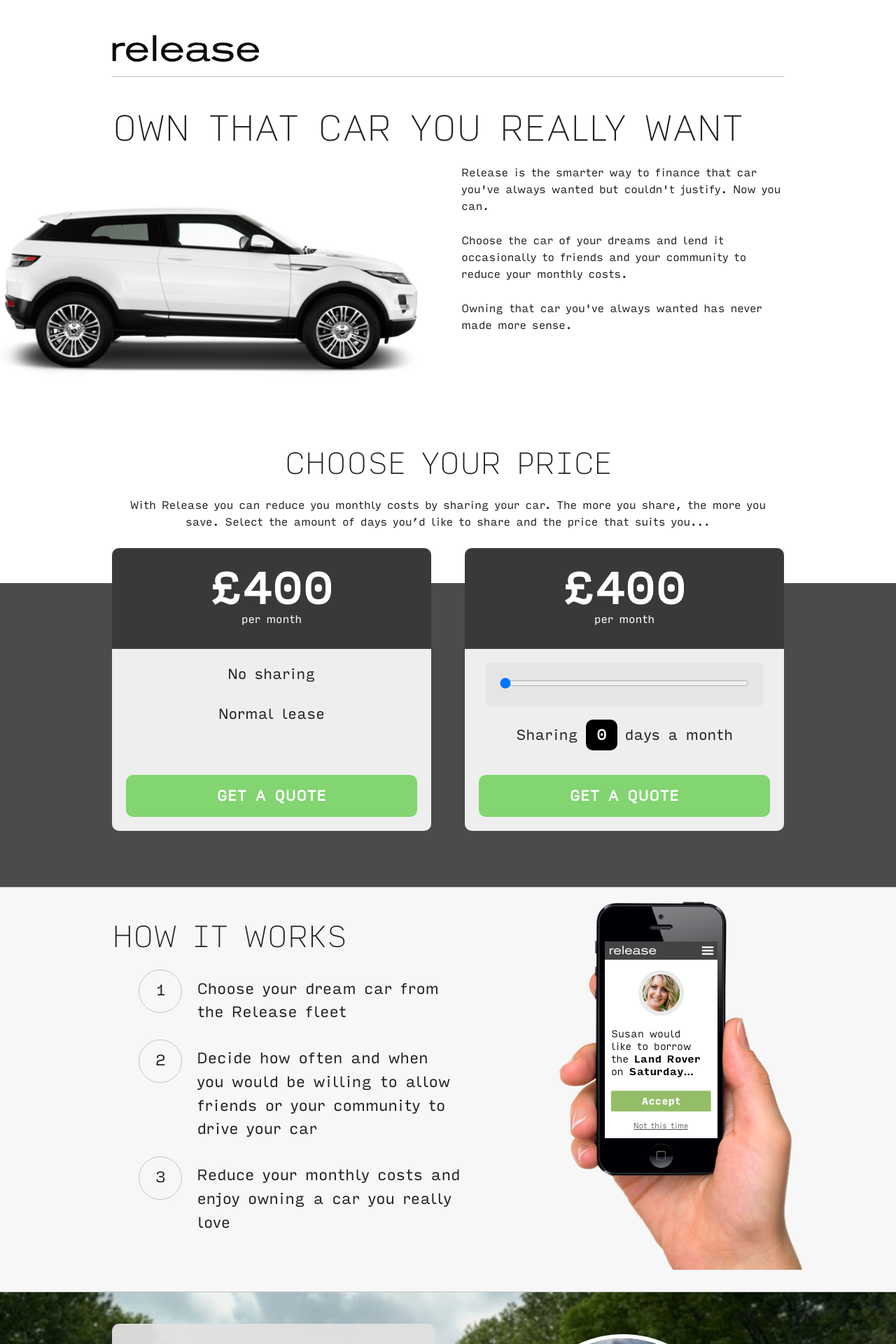
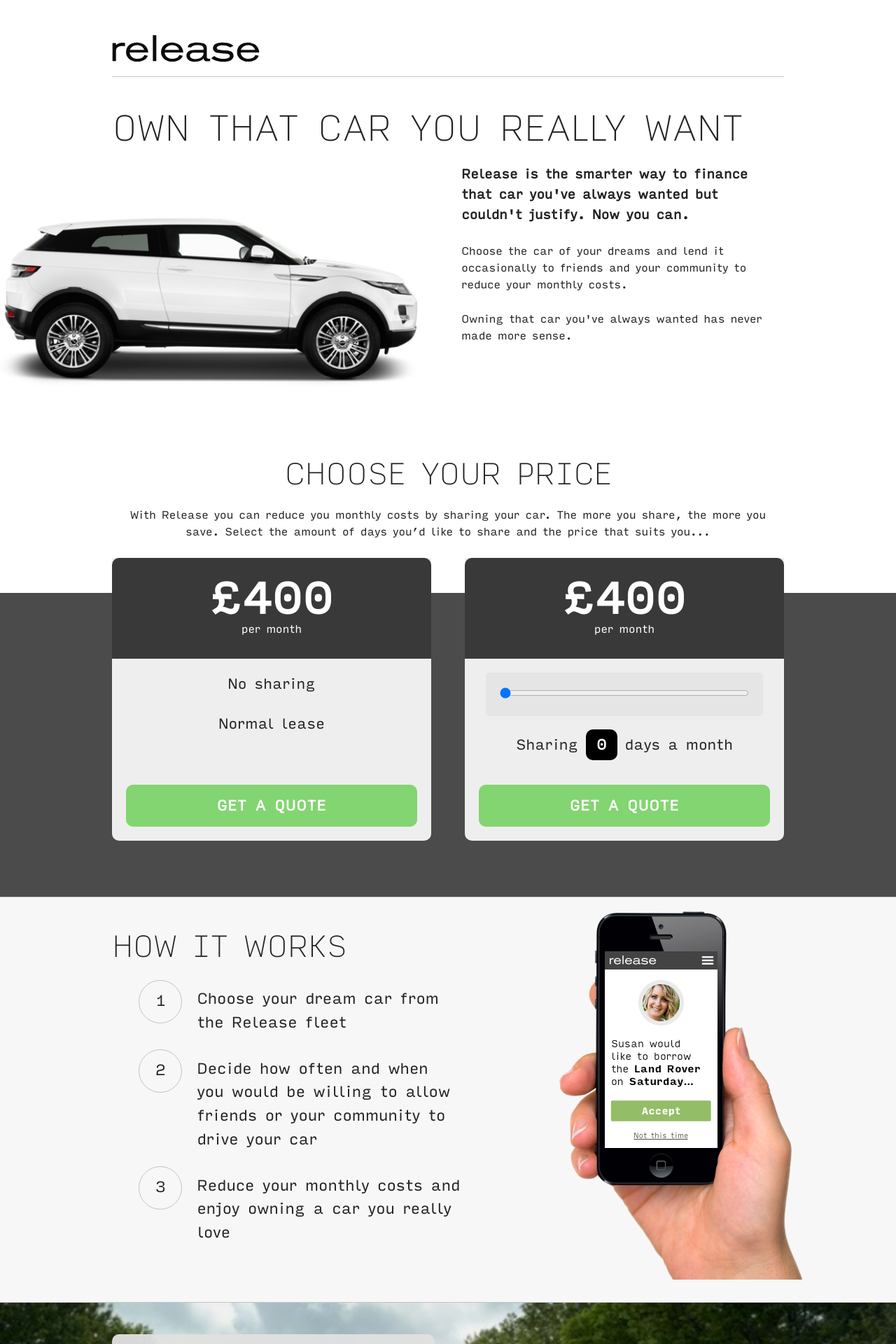
Before and after one commit to releasefinance/releasefinance.github.io, a Jekyll site: the page built from evoque.html, in a window 1280 px wide. Shown: the top 1920 px of the page at 70% size. Built offline with Jekyll 4.4.1, drawn with Linux system fonts in a browser that asks for light colours; nearby versions of some CDN libraries; comment, search, counter and statistics services are not loaded.

Commit message:
lead intro

```diff
--- a/_includes/page_evoque.html
+++ b/_includes/page_evoque.html
@@ -44,7 +44,7 @@
             {{page.price.fixed.content}}
           </div>
           <div class="price__cta">
-            <a href="/signup" class="button">{{page.price.cta}}</a>
+            <a href="/signup.html" class="button">{{page.price.cta}}</a>
           </div>
         </div>
 
@@ -91,7 +91,7 @@
             </p>
           </div>
           <div class="price__cta">
-            <a href="/signup" class="button">{{page.price.cta}}</a>
+            <a href="/signup.html" class="button">{{page.price.cta}}</a>
           </div>
         </div>
       </div>
@@ -158,7 +158,7 @@
             {{page.price.fixed.content}}
           </div>
           <div class="price__cta">
-            <a href="/signup" class="button">{{page.price.cta}}</a>
+            <a href="/signup.html" class="button">{{page.price.cta}}</a>
           </div>
         </div>
 
@@ -205,7 +205,7 @@
             </p>
           </div>
           <div class="price__cta">
-            <a href="/signup" class="button">{{page.price.cta}}</a>
+            <a href="/signup.html" class="button">{{page.price.cta}}</a>
           </div>
         </div>
       </div>
--- a/_sass/layout.scss
+++ b/_sass/layout.scss
@@ -1,4 +1,8 @@
 $brand-border : #C3C3C3;
+
+.lead {
+  font-size: 18px;
+}
 
 section.content {
   padding: 3em 0;
--- a/evoque.html
+++ b/evoque.html
@@ -8,7 +8,7 @@
 intro:
   header : Own that car you really want
   desc   : |
-    <p>Release is the smarter way to finance that car you've always wanted but couldn't justify. Now you can.</p>
+    <p class="lead"><strong>Release is the smarter way to finance that car you've always wanted but couldn't justify. Now you can.</strong></p>
     <p>Choose the car of your dreams and lend it occasionally to friends and your community to reduce your monthly costs.</p>
     <p>Owning that car you've always wanted has never made more sense.</p>
   cta    : Choose your car
```
